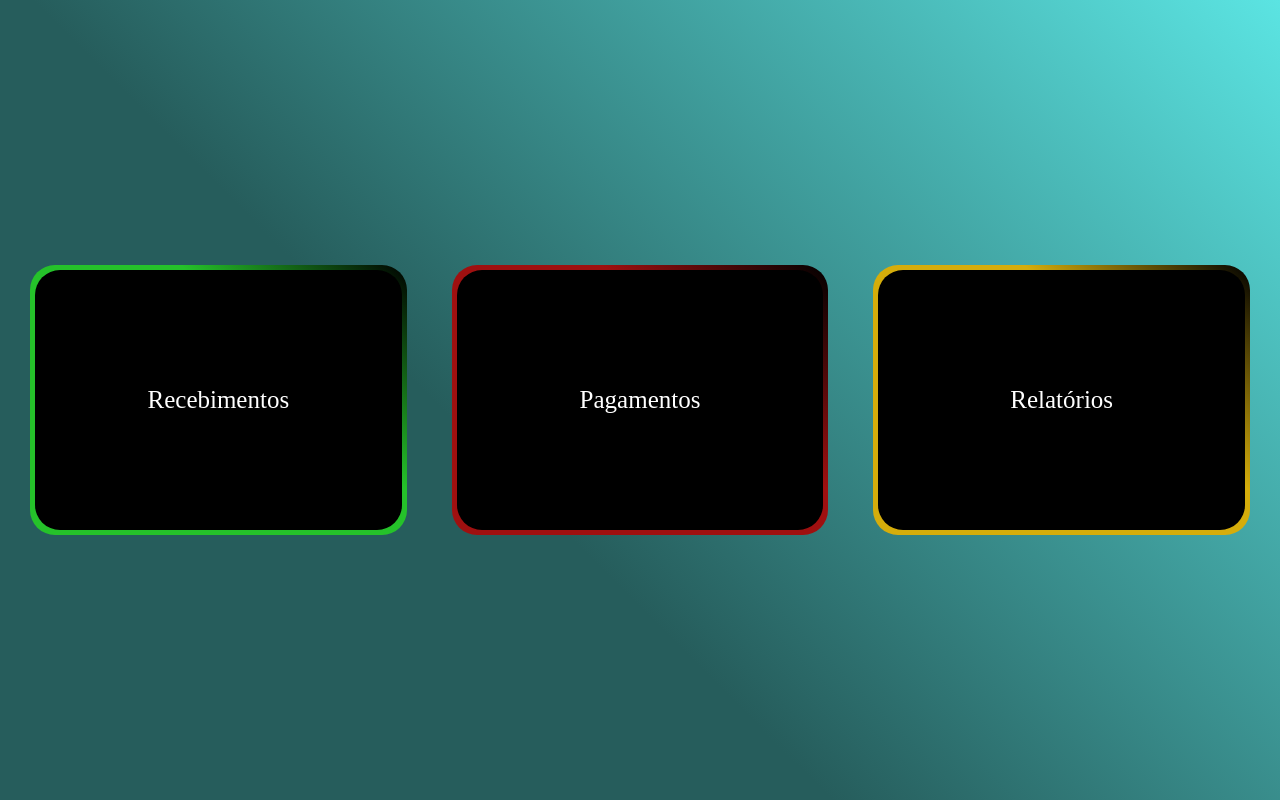
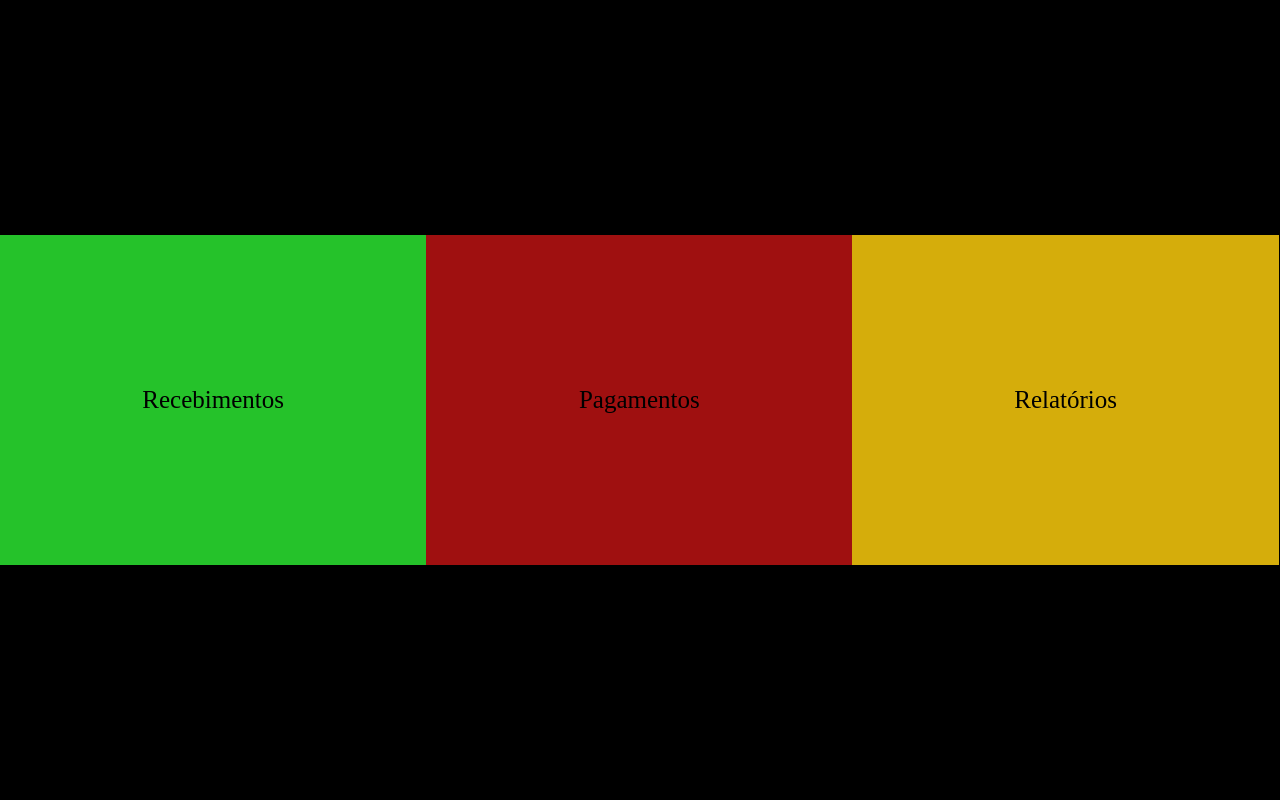
Before and after one commit to MabiuMoura/restaurante, a React (Vite) app: page / in a window 1280 px wide. Built offline with nearby package versions, Linux system fonts and the light colour scheme.

Commit message:
update changes

```diff
--- a/src/layout/styles.ts
+++ b/src/layout/styles.ts
@@ -4,6 +4,6 @@ export const MainContent = styled.div`
     display: flex;
     width: 100%;
     height: 100%;
-    background: linear-gradient(45deg, #265D5C 40%, #5BE4E2 100%);
-    padding: 30px;
+    background:black;
+    //background: linear-gradient(45deg, #265D5C 40%, #5BE4E2 100%);
 `
--- /dev/null
+++ b/src/views/ChooseModule/components/Carrosel/index.tsx
@@ -0,0 +1,39 @@
+import { useState } from "react"
+import * as S from "./styles"
+import { useNavigate } from 'react-router-dom';
+
+interface CarroselProps {
+    modules: {
+        name: string,
+        route: string,
+        color: string
+    }[]
+}
+
+const Carrosel = ({ modules }: CarroselProps) => {
+    const [hoveredIndex, setHoveredIndex] = useState<number | null>(null)
+    const navigate = useNavigate();
+
+    const handleClick = (route: string) => {
+        navigate(route);
+    };
+
+    return (
+        <S.CarroselContainer>
+            {modules.map((module, index) => (
+                <S.CarroselItem
+                key={index}
+                $background={module.color}
+                $isHovered={hoveredIndex === index}
+                $isAnotherHovered={hoveredIndex !== null && hoveredIndex !== index}
+                onMouseEnter={() => setHoveredIndex(index)}
+                onMouseLeave={() => setHoveredIndex(null)}
+                onClick={() => handleClick(module.route)}>
+                {module.name}
+            </S.CarroselItem>
+            ))}
+        </S.CarroselContainer>
+    )
+}
+
+export default Carrosel;
--- /dev/null
+++ b/src/views/ChooseModule/components/Carrosel/styles.ts
@@ -0,0 +1,25 @@
+import styled from "styled-components";
+
+
+export const CarroselContainer = styled.div`
+    display:flex;
+    width:100%;
+    height:330px;
+`
+
+export const CarroselItem = styled.div<{
+    $background: string,
+    $isHovered: boolean,
+    $isAnotherHovered: boolean
+}>`
+    display: flex;
+    justify-content:center;
+    align-items:center;
+    font-size:25px;
+    height: 100%;
+    background-color: ${props => props.$background};
+    transition: all 0.4s ease;
+    width: ${props =>
+        props.$isHovered ? '60%' :
+        props.$isAnotherHovered ? '20%' : '33.3%' };
+`
--- a/src/views/ChooseModule/index.tsx
+++ b/src/views/ChooseModule/index.tsx
@@ -1,4 +1,5 @@
 import { Modules } from "./Mock/data"
+import Carrosel from "./components/Carrosel";
 import ModuleOption from "./components/ModuleOption";
 import * as S from "./styles";
 
@@ -6,9 +7,11 @@ const ModulePicker: React.FC = () => {
 
     return (
         <S.ModuleContainer>
-            {Modules.map((module, index) => (
+             {/* Modules.map((module, index) => (
                 <ModuleOption key={index} module={module} backgroundColor={module.color}/>
-            ))}
+            )) */}
+
+            <Carrosel modules={Modules} ></Carrosel>
         </S.ModuleContainer>
     );
 }
```
